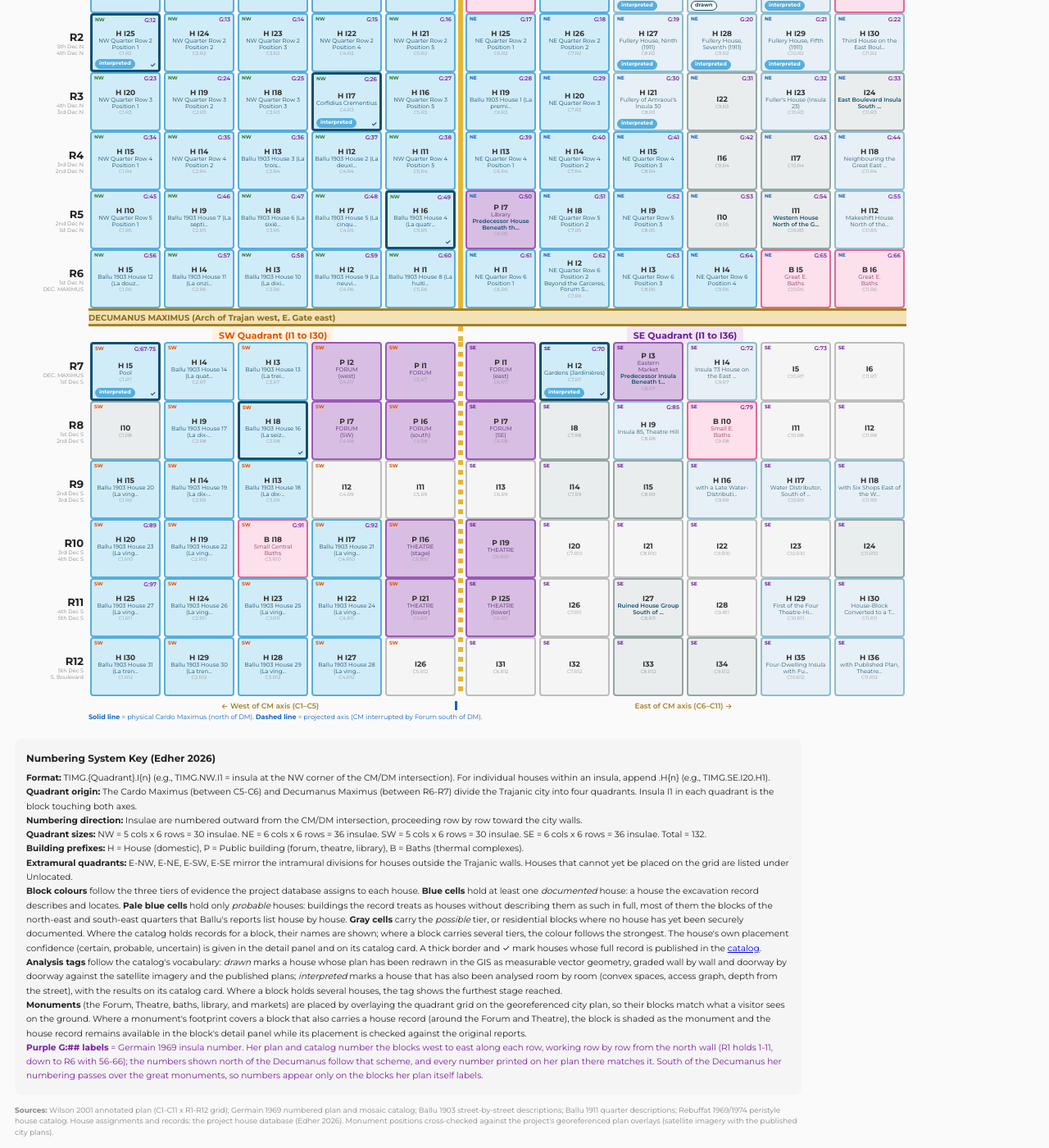
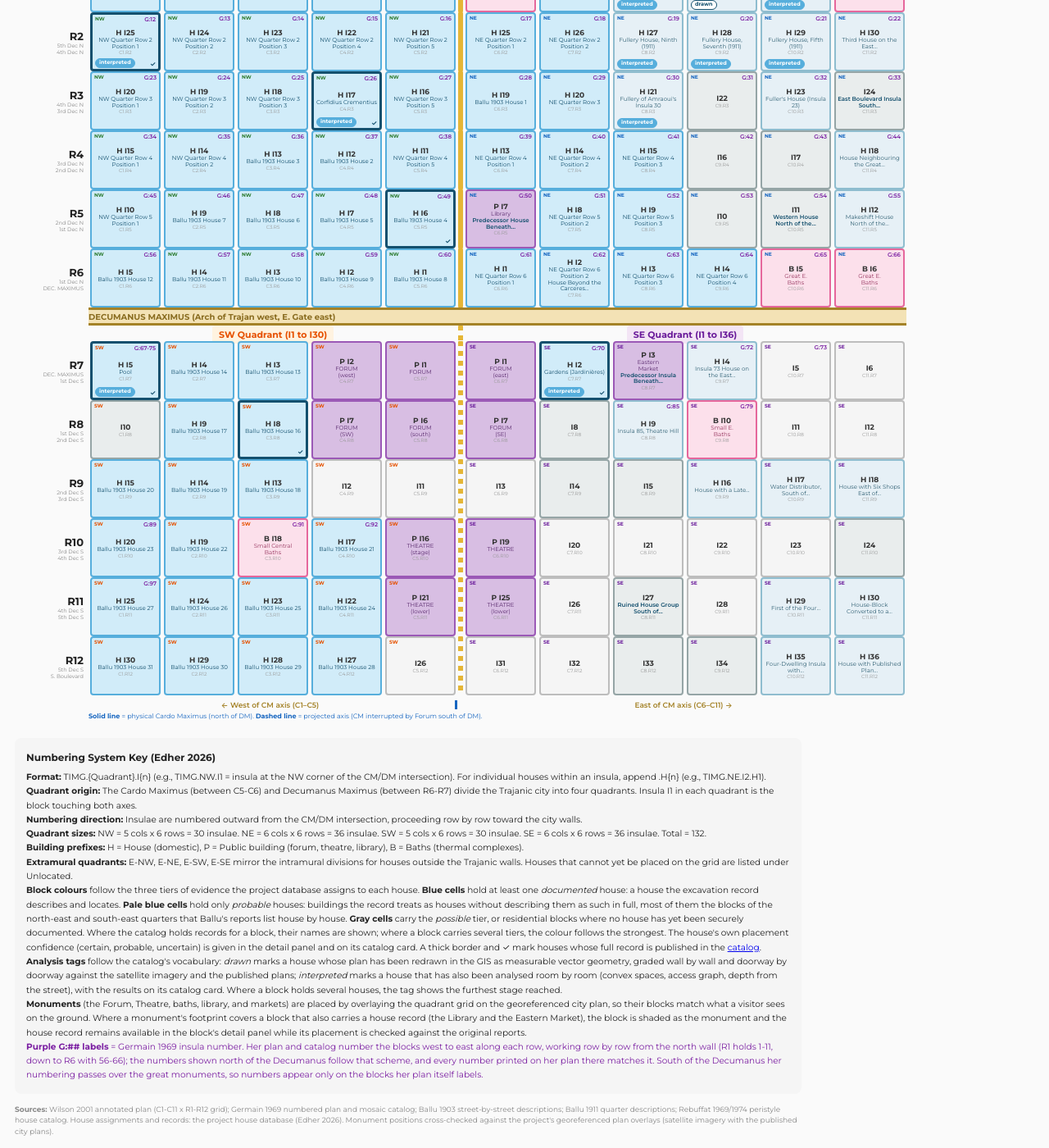
Before and after one commit to kimedher/timgadhouses, a Jekyll site: the page built from grid/viewer.html, in a window 1280 px wide and 1400 px high, scrolled down 502 px. Shown: the whole window at 82% size. Built offline with Jekyll 4.4.1, drawn with Linux system fonts in a browser that asks for light colours.

Commit message:
Review fixes: grid labels and panel text, catalog intro and legend, accent-insensitive search, retired-row guard, grid/viewer.html
Co-Authored-By: Claude Fable 5.1 <noreply@anthropic.com>
Claude-Session: https://claude.ai/code/session_01SqjVTS8HtU2t41kuoyxbnB

```diff
--- a/grid/viewer.html
+++ b/grid/viewer.html
@@ -132,6 +132,7 @@ Block colours follow the database's three tiers of evidence (documented, probabl
   <div class="legend-item"><div class="legend-swatch" style="background:#D1ECF9;border-color:#56AEDC"></div>Documented house(s) (H)</div>
   <div class="legend-item"><div class="legend-swatch" style="background:#E6F0F6;border-color:#8FBDCF"></div>Probable house(s)</div>
   <div class="legend-item"><div class="legend-swatch" style="background:#E9EDED;border-color:#95A5A6"></div>Possible house (not yet securely documented)</div>
+  <div class="legend-item"><div class="legend-swatch" style="background:#f5f5f5;border-color:#bdbdbd"></div>No house record yet</div>
   <div class="legend-item"><div class="legend-swatch" style="background:#D1ECF9;border-color:#14506E;border-width:3px"></div>&#10003; Full record in catalog</div>
   <div class="legend-item"><div class="legend-swatch" style="background:#FCE0EB;border-color:#E5679C"></div>Baths (B)</div>
   <div class="legend-item"><div class="legend-swatch" style="background:#D8BEE3;border-color:#9B59B6"></div>Public (P)</div>
@@ -152,7 +153,7 @@ Block colours follow the database's three tiers of evidence (documented, probabl
 
 <div class="system-key">
   <h3>Numbering System Key (Edher 2026)</h3>
-  <p><strong>Format:</strong> TIMG.{Quadrant}.I{n} (e.g., TIMG.NW.I1 = insula at the NW corner of the CM/DM intersection). For individual houses within an insula, append .H{n} (e.g., TIMG.SE.I20.H1).</p>
+  <p><strong>Format:</strong> TIMG.{Quadrant}.I{n} (e.g., TIMG.NW.I1 = insula at the NW corner of the CM/DM intersection). For individual houses within an insula, append .H{n} (e.g., TIMG.NE.I2.H1).</p>
   <p><strong>Quadrant origin:</strong> The Cardo Maximus (between C5-C6) and Decumanus Maximus (between R6-R7) divide the Trajanic city into four quadrants. Insula I1 in each quadrant is the block touching both axes.</p>
   <p><strong>Numbering direction:</strong> Insulae are numbered outward from the CM/DM intersection, proceeding row by row toward the city walls.</p>
   <p><strong>Quadrant sizes:</strong> NW = 5 cols x 6 rows = 30 insulae. NE = 6 cols x 6 rows = 36 insulae. SW = 5 cols x 6 rows = 30 insulae. SE = 6 cols x 6 rows = 36 insulae. Total = 132.</p>
@@ -160,7 +161,7 @@ Block colours follow the database's three tiers of evidence (documented, probabl
   <p><strong>Extramural quadrants:</strong> E-NW, E-NE, E-SW, E-SE mirror the intramural divisions for houses outside the Trajanic walls. Houses that cannot yet be placed on the grid are listed under Unlocated.</p>
   <p><strong>Block colours</strong> follow the three tiers of evidence the project database assigns to each house. <strong>Blue cells</strong> hold at least one <em>documented</em> house: a house the excavation record describes and locates. <strong>Pale blue cells</strong> hold only <em>probable</em> houses: buildings the record treats as houses without describing them as such in full, most of them the blocks of the north-east and south-east quarters that Ballu's reports list house by house. <strong>Gray cells</strong> carry the <em>possible</em> tier, or residential blocks where no house has yet been securely documented. Where the catalog holds records for a block, their names are shown; where a block carries several tiers, the colour follows the strongest. The house's own placement confidence (certain, probable, uncertain) is given in the detail panel and on its catalog card. A thick border and &#10003; mark houses whose full record is published in the <a href="/houses/catalog/" target="_top">catalog</a>.</p>
   <p><strong>Analysis tags</strong> follow the catalog's vocabulary: <em>drawn</em> marks a house whose plan has been redrawn in the GIS as measurable vector geometry, graded wall by wall and doorway by doorway against the satellite imagery and the published plans; <em>interpreted</em> marks a house that has also been analysed room by room (convex spaces, access graph, depth from the street), with the results on its catalog card. Where a block holds several houses, the tag shows the furthest stage reached.</p>
-  <p><strong>Monuments</strong> (the Forum, Theatre, baths, library, and markets) are placed by overlaying the quadrant grid on the georeferenced city plan, so their blocks match what a visitor sees on the ground. Where a monument's footprint covers a block that also carries a house record (around the Forum and Theatre), the block is shaded as the monument and the house record remains available in the block's detail panel while its placement is checked against the original reports.</p>
+  <p><strong>Monuments</strong> (the Forum, Theatre, baths, library, and markets) are placed by overlaying the quadrant grid on the georeferenced city plan, so their blocks match what a visitor sees on the ground. Where a monument's footprint covers a block that also carries a house record (the Library and the Eastern Market), the block is shaded as the monument and the house record remains available in the block's detail panel while its placement is checked against the original reports.</p>
   <p style="color:#7B1FA2"><strong>Purple G:## labels</strong> = Germain 1969 insula number. Her plan and catalog number the blocks west to east along each row, working row by row from the north wall (R1 holds 1-11, down to R6 with 56-66); the numbers shown north of the Decumanus follow that scheme, and every number printed on her plan there matches it. South of the Decumanus her numbering passes over the great monuments, so numbers appear only on the blocks her plan itself labels.</p>
 </div>
 
@@ -187,9 +188,9 @@ function typePrefix(t) { if (t === "house" || t === "probable") return "H"; if (
 function tierType(s) { return s === "doc" ? "house" : s === "prob" ? "probable" : s === "pos" ? "unknown" : "none"; }
 const TIER_LABELS = { doc: "Documented house(s)", prob: "Probable house(s)", pos: "Possible house" };
 function houseLabel(h) {
-  let n = h.name_en.replace(/^House of the /,"").replace(/^House of /,"").replace(/^House /,"");
+  let n = h.name_en.replace(/\s*\(La [^)]*\)/, "").replace(/^House of the /,"").replace(/^House of /,"").replace(/^House (?=(NW|NE|SW|SE) Quarter)/,"");
   n = n.replace(/, (North|South)-(East|West) Quarter/, "").replace(/, Tenth and Last of the 1911 Sequence$/, ", Tenth (1911)").replace(/ of the 1911 Sequence$/, " (1911)");
-  if (n.length > 30) n = n.slice(0, 28) + "\u2026";
+  if (n.length > 30) { const cut = n.slice(0, 29); const sp = cut.lastIndexOf(" "); n = (sp > 14 ? cut.slice(0, sp) : cut).replace(/[,;:]$/, "") + "\u2026"; }
   return n;
 }
 
@@ -294,7 +295,7 @@ function renderUnk() {
 function detailForHouses(tid, houses, cellG, cell) {
   let html = `<div class="detail"><h3>${esc(tid)}</h3>`;
   if (cell && cell.t && cell.l) {
-    html += `<p class="note-text" style="color:#E65100"><strong>${esc(cell.l.replace(/\n/g, " "))}.</strong> ${esc(cell.n || "The georeferenced city plan places a public monument across this block.")} The house record below keeps its catalog placement in this block while its exact position is checked against the original excavation reports.</p>`;
+    html += `<p class="note-text" style="color:#E65100"><strong>${esc(cell.l.replace(/\n/g, " "))}.</strong> ${esc((cell.n || "The georeferenced city plan places a public monument across this block").replace(/\.$/, ""))}. The house record below keeps its catalog placement in this block while its exact position is checked against the original excavation reports.</p>`;
   }
   houses.forEach(h => {
     html += `<h4>${esc(h.name_en)}${h.name_fr ? ` <span class="fr">(${esc(h.name_fr)})</span>` : ""}</h4>`;
@@ -334,7 +335,7 @@ function showDetailForCoord(coord) {
   add("Insula #", d.qi ? "I" + d.qi : "");
   const t = d.t || tierType(d.s);
   add("Type", t === "none" ? "No house record for this block yet" : t === "unknown" ? "Possible house (no securely documented house in this block yet)" : t === "probable" ? "Probable house(s)" : esc(t.charAt(0).toUpperCase() + t.slice(1)) + " (" + typePrefix(t) + ")");
-  add("Database status", TIER_LABELS[d.s] || "");
+  add("Database status", d.s === "pos" ? "Possible house (no house record for this block yet)" : TIER_LABELS[d.s] || "");
   add("Feature", esc((d.l || "").replace(/\n/g, " ")));
   add("Germain 1969 #", esc(d.g));
   add("Notes", esc(d.n));
```
Also changed, not shown: other parts of grid/viewer.html (+1 -1 lines).
